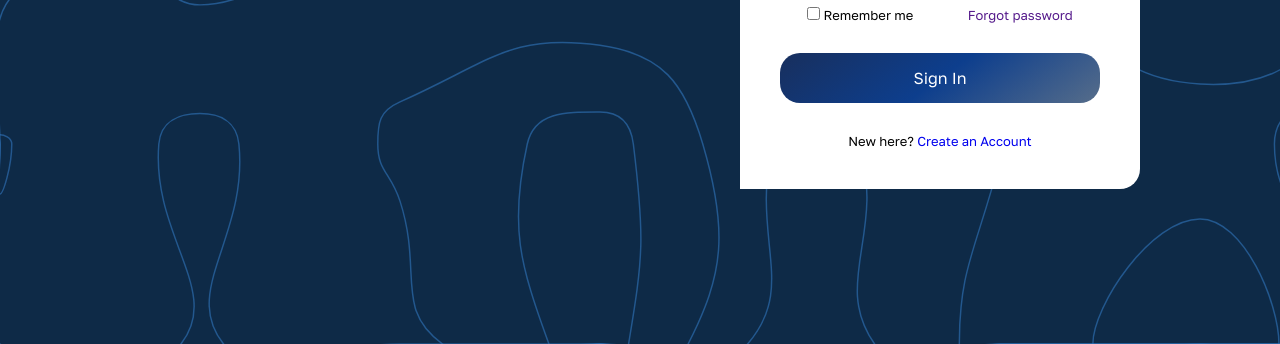
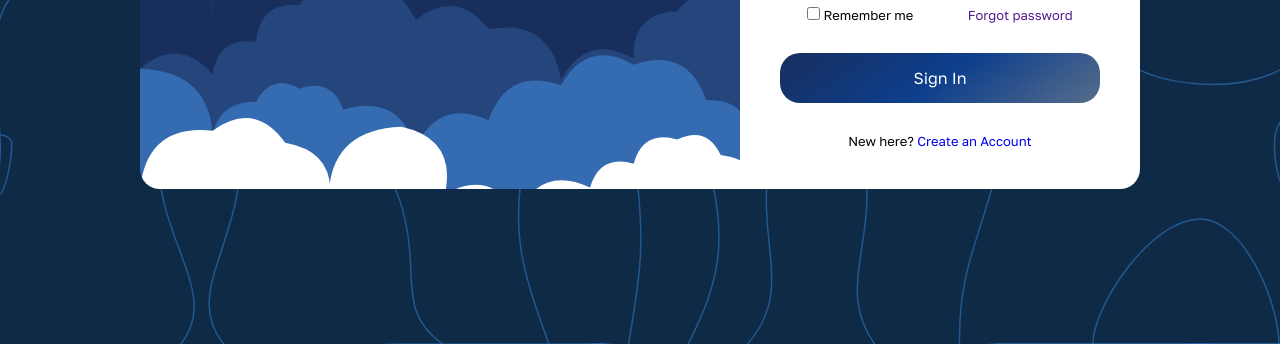
Before and after one commit to WalberJC/login-page, a website built with Vite: page index.html in a window 1280 px wide. Shown: the part 456-800 px from the top of the page. Built offline with nearby package versions, Linux system fonts and the light colour scheme; files whose address does not match are found by name; a web font is replaced by a local one.

Commit message:
fix bugs imgs cloudys :bug:

```diff
--- a/src/screens/CreateAccount/CreateAccount.css
+++ b/src/screens/CreateAccount/CreateAccount.css
@@ -6,7 +6,7 @@
 }
 
 .side-01{
-    background: url(src/assets/Cloudy2.svg) no-repeat;
+    background: url(../../assets/Cloudy2.svg) no-repeat;
     background-size: cover;
     width: 40%;
     padding: 30px;
--- a/src/screens/SignIn/SignIn.css
+++ b/src/screens/SignIn/SignIn.css
@@ -6,7 +6,7 @@
   }
 
   .side-01{
-    background: url(src/assets/Cloudy.svg) no-repeat;
+    background: url(../../assets/Cloudy.svg) no-repeat;
     background-size: cover;
     width: 60%;
     display: flex;
```
